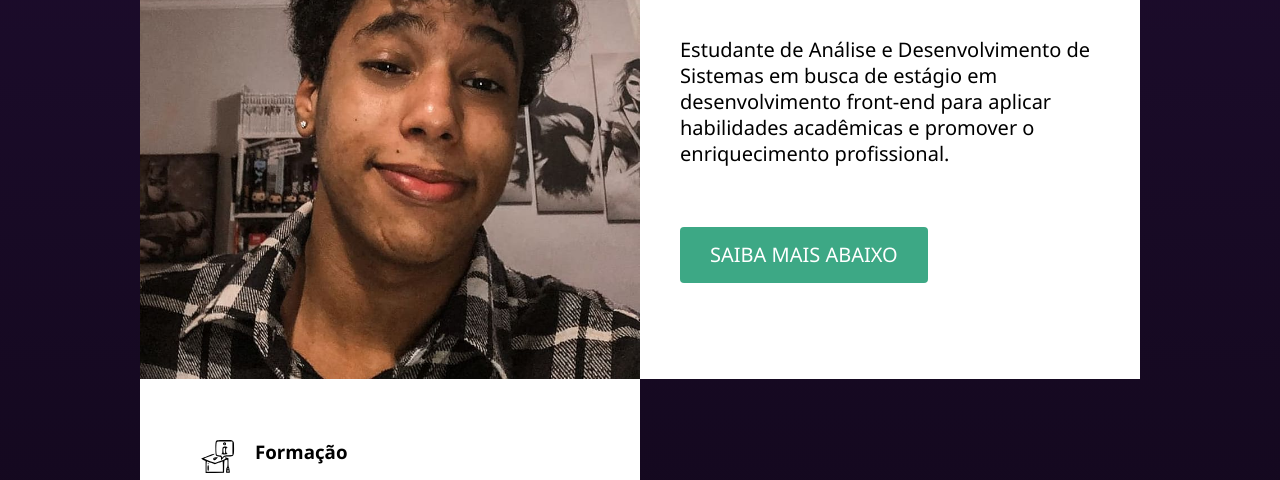
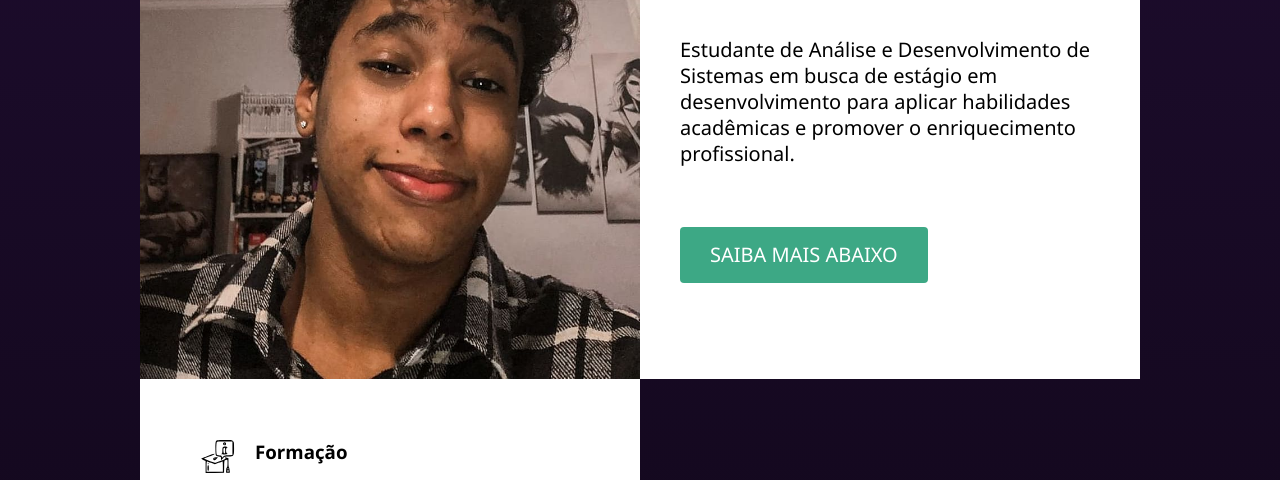
Before and after one commit to abneraug/apresentacao, a plain HTML site: page index.html in a window 1280 px wide. Shown: the part 297-777 px from the top of the page. Drawn offline with Linux system fonts and the light colour scheme.

Commit message:
Update index.html

```diff
--- a/index.html
+++ b/index.html
@@ -17,7 +17,7 @@
         <h1>Sou o Abner, prazer!</h1>
         <p>
           Estudante de Análise e Desenvolvimento de Sistemas em busca de estágio
-          em desenvolvimento front-end para aplicar habilidades acadêmicas e
+          em desenvolvimento para aplicar habilidades acadêmicas e
           promover o enriquecimento profissional.
         </p>
         <p class="saiba">SAIBA MAIS ABAIXO</p>
```
